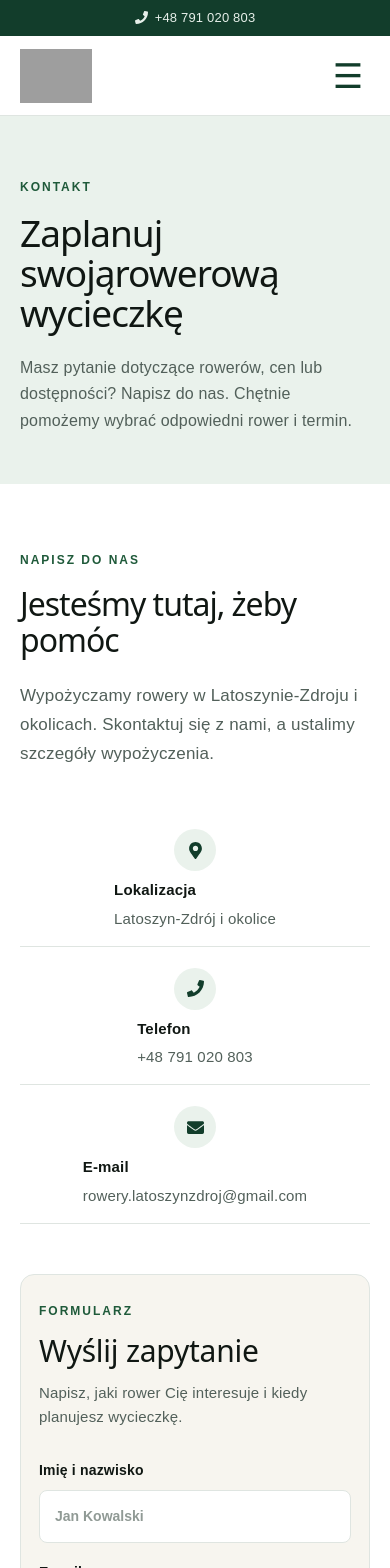
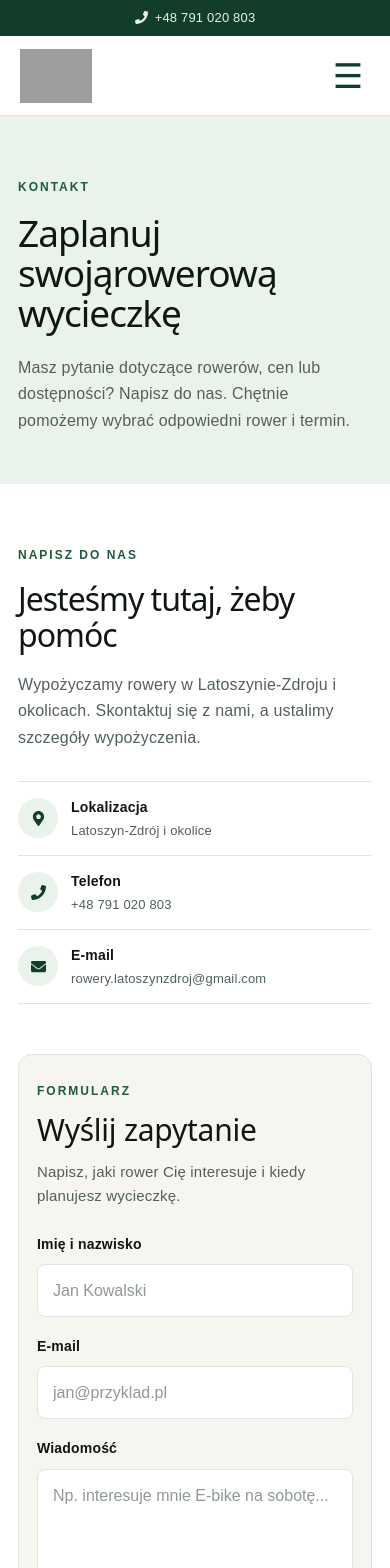
Before and after one commit to ruseksacred/wypozyczalnia_rowerow, a React (Vite) app in the folder frontend/: page /kontakt in a window 390 px wide. Shown: the top 1568 px of the page. Built offline with nearby package versions, Linux system fonts and the light colour scheme; grey boxes are pictures that could not be loaded.

Commit message:
fix contact page

```diff
--- a/frontend/src/App.css
+++ b/frontend/src/App.css
@@ -250,149 +250,7 @@ nav {
         margin-top: 25px;
         text-decoration: none;
     }
-/* CONTACT PAGE */
 
-.contact-page {
-    background: #ffffff;
-}
-
-.contact-hero {
-    padding: 100px 8% 80px;
-    background: #f3f4f6;
-}
-
-    .contact-hero > div {
-        max-width: 850px;
-    }
-
-.contact-label {
-    margin-bottom: 15px;
-    font-size: 13px;
-    font-weight: 700;
-    letter-spacing: 2px;
-    text-transform: uppercase;
-}
-
-.contact-hero h1 {
-    margin: 0 0 25px;
-    font-size: 58px;
-    line-height: 1.08;
-}
-
-.contact-intro {
-    max-width: 650px;
-    margin: 0;
-    font-size: 19px;
-    line-height: 1.7;
-}
-
-.contact-content {
-    max-width: 1200px;
-    margin: 0 auto;
-    padding: 100px 8%;
-    display: grid;
-    grid-template-columns: 1fr 1.1fr;
-    gap: 100px;
-}
-
-.contact-info h2,
-.contact-form-wrapper h2 {
-    margin: 0 0 20px;
-    font-size: 36px;
-    line-height: 1.2;
-}
-
-.contact-info > p:not(.contact-label) {
-    max-width: 500px;
-    margin-bottom: 45px;
-    font-size: 17px;
-    line-height: 1.7;
-}
-
-.contact-details {
-    display: flex;
-    flex-direction: column;
-    gap: 25px;
-}
-
-    .contact-details div {
-        display: flex;
-        flex-direction: column;
-        gap: 7px;
-    }
-
-    .contact-details strong {
-        font-size: 16px;
-    }
-
-    .contact-details span {
-        color: #6b7280;
-    }
-
-.contact-form-wrapper {
-    padding: 40px;
-    background: var(--green-light);
-    border: 1px solid var(--border);
-    border-radius: 16px;
-}
-
-.contact-form {
-    display: flex;
-    flex-direction: column;
-    gap: 22px;
-}
-
-    .contact-form label {
-        display: flex;
-        flex-direction: column;
-        gap: 9px;
-        color: var(--text-dark);
-        font-size: 14px;
-        font-weight: 600;
-    }
-
-    .contact-form input,
-    .contact-form textarea {
-        width: 100%;
-        padding: 15px 16px;
-        background: #ffffff;
-        border: 1px solid var(--border);
-        border-radius: 8px;
-        color: var(--text-dark);
-        font-family: inherit;
-        font-size: 15px;
-        outline: none;
-        transition: 0.2s ease;
-    }
-
-        .contact-form input:focus,
-        .contact-form textarea:focus {
-            border-color: var(--green);
-            box-shadow: 0 0 0 3px rgba(31, 90, 58, 0.10);
-        }
-
-    .contact-form textarea {
-        min-height: 150px;
-        resize: vertical;
-    }
-
-    .contact-form button {
-        align-self: flex-start;
-        padding: 15px 28px;
-        border: none;
-        border-radius: 8px;
-        background: var(--green-dark);
-        color: #ffffff;
-        font-size: 15px;
-        font-weight: 600;
-        cursor: pointer;
-        transition: 0.2s ease;
-    }
-
-        .contact-form button:hover {
-            background: var(--green);
-            transform: translateY(-2px);
-        }
 
 /* FOOTER */
 
--- a/frontend/src/pages/ContactPage/Contact.css
+++ b/frontend/src/pages/ContactPage/Contact.css
@@ -48,7 +48,7 @@
 
 
 /* =========================
-   CONTENT
+   MAIN CONTENT
 ========================= */
 
 .contact-content {
@@ -65,6 +65,10 @@
 /* =========================
    CONTACT INFO
 ========================= */
+
+.contact-info {
+    min-width: 0;
+}
 
     .contact-info h2 {
         max-width: 500px;
@@ -85,31 +89,37 @@
 
 
 /* =========================
-   DETAILS
+   CONTACT DETAILS
 ========================= */
 
 .contact-details {
-    margin-top: 45px;
+    width: 100%;
+    margin-top: 42px;
     display: flex;
     flex-direction: column;
-    gap: 18px;
+    gap: 0;
+    border-top: 1px solid var(--border);
 }
 
 .contact-detail {
-    padding: 18px 0;
-    display: flex;
+    width: 100%;
+    min-height: 82px;
+    padding: 16px 0;
+    display: grid;
+    grid-template-columns: 48px minmax(0, 1fr);
     align-items: center;
-    gap: 18px;
+    column-gap: 18px;
     border-bottom: 1px solid var(--border);
+    text-align: left;
 }
 
 .contact-detail-icon {
-    width: 46px;
-    height: 46px;
-    flex-shrink: 0;
+    width: 48px;
+    height: 48px;
     display: flex;
     align-items: center;
     justify-content: center;
+    justify-self: start;
     border-radius: 50%;
     background: var(--green-light);
     color: var(--green-dark);
@@ -120,20 +130,32 @@
     min-width: 0;
     display: flex;
     flex-direction: column;
+    align-items: flex-start;
     gap: 5px;
+    text-align: left;
 }
 
 .contact-detail strong {
+    display: block;
     color: var(--text-dark);
     font-size: 15px;
+    font-weight: 700;
 }
 
 .contact-detail span,
 .contact-detail a {
+    display: block;
+    max-width: 100%;
     color: var(--text-muted);
     font-size: 15px;
+    line-height: 1.45;
+    text-align: left;
     text-decoration: none;
     overflow-wrap: anywhere;
+}
+
+.contact-detail a {
+    transition: color 0.2s ease;
 }
 
     .contact-detail a:hover {
@@ -146,6 +168,7 @@
 ========================= */
 
 .contact-form-wrapper {
+    min-width: 0;
     padding: 42px;
     background: var(--background-warm);
     border: 1px solid var(--border);
@@ -164,6 +187,7 @@
     margin: 0 0 12px;
     color: var(--text-dark);
     font-size: 34px;
+    line-height: 1.15;
 }
 
 .contact-form-description {
@@ -179,12 +203,14 @@
 ========================= */
 
 .contact-form {
+    width: 100%;
     display: flex;
     flex-direction: column;
     gap: 22px;
 }
 
     .contact-form label {
+        width: 100%;
         display: flex;
         flex-direction: column;
         gap: 8px;
@@ -258,11 +284,12 @@
     margin: 18px 0 0;
     color: var(--text-muted);
     font-size: 12px;
+    line-height: 1.5;
 }
 
 
 /* =========================
-   MAP
+   MAP SECTION
 ========================= */
 
 .contact-map-section {
@@ -282,6 +309,7 @@
         color: var(--text-dark);
         font-size: clamp(34px, 4vw, 48px);
         line-height: 1.1;
+        letter-spacing: -1px;
     }
 
 .contact-map {
@@ -290,8 +318,8 @@
     height: 450px;
     margin: 0 auto;
     overflow: hidden;
+    border: 1px solid var(--border);
     border-radius: 18px;
-    border: 1px solid var(--border);
 }
 
     .contact-map iframe {
@@ -319,10 +347,12 @@
     }
 
     .contact-info {
-        max-width: 650px;
+        width: 100%;
+        max-width: 700px;
     }
 
     .contact-form-wrapper {
+        width: 100%;
         max-width: 700px;
     }
 
@@ -353,6 +383,7 @@
         margin-bottom: 22px;
         font-size: 40px;
         line-height: 1.08;
+        letter-spacing: -1px;
     }
 
         .contact-hero h1 br {
@@ -365,43 +396,84 @@
     }
 
 
-    /* CONTENT */
+    /* MAIN CONTENT */
 
     .contact-content {
-        padding: 65px 20px;
+        padding: 60px 20px 65px;
         gap: 50px;
     }
 
+    .contact-info {
+        width: 100%;
+        max-width: none;
+    }
+
         .contact-info h2 {
+            margin-bottom: 20px;
             font-size: 36px;
+            line-height: 1.1;
         }
 
     .contact-description {
+        max-width: none;
+        font-size: 16px;
+        line-height: 1.65;
+    }
+
+
+    /* CONTACT DETAILS */
+
+    .contact-details {
+        width: 100%;
+        margin-top: 30px;
+        gap: 0;
+    }
+
+    .contact-detail {
+        width: 100%;
+        min-height: 74px;
+        padding: 14px 0;
+        display: grid;
+        grid-template-columns: 44px minmax(0, 1fr);
+        align-items: center;
+        column-gap: 15px;
+        text-align: left;
+    }
+
+    .contact-detail-icon {
+        width: 44px;
+        height: 44px;
+        justify-self: start;
         font-size: 16px;
     }
 
-
-    /* DETAILS */
-
-    .contact-details {
-        margin-top: 32px;
-        gap: 5px;
+    .contact-detail > div:last-child {
+        min-width: 0;
+        display: flex;
+        flex-direction: column;
+        align-items: flex-start;
+        gap: 3px;
+        text-align: left;
     }
 
-    .contact-detail {
-        padding: 16px 0;
-        gap: 14px;
+    .contact-detail strong {
+        font-size: 14px;
     }
 
-    .contact-detail-icon {
-        width: 42px;
-        height: 42px;
+    .contact-detail span,
+    .contact-detail a {
+        width: 100%;
+        font-size: 14px;
+        line-height: 1.4;
+        text-align: left;
     }
 
 
     /* FORM */
 
     .contact-form-wrapper {
+        width: 100%;
+        max-width: none;
         padding: 28px 22px;
         border-radius: 14px;
     }
@@ -410,12 +482,17 @@
             font-size: 30px;
         }
 
+    .contact-form-description {
+        margin-bottom: 25px;
+    }
+
     .contact-form {
         gap: 18px;
     }
 
         .contact-form button {
             width: 100%;
+            align-self: stretch;
         }
 
 
@@ -446,16 +523,47 @@
 
 @media (max-width: 400px) {
 
+    .contact-hero {
+        padding-left: 18px;
+        padding-right: 18px;
+    }
+
         .contact-hero h1 {
             font-size: 37px;
+        }
+
+    .contact-content {
+        padding-left: 18px;
+        padding-right: 18px;
     }
 
     .contact-info h2 {
         font-size: 32px;
     }
 
+    .contact-detail {
+        grid-template-columns: 40px minmax(0, 1fr);
+        column-gap: 13px;
+    }
+
+    .contact-detail-icon {
+        width: 40px;
+        height: 40px;
+        font-size: 15px;
+    }
+
+    .contact-detail span,
+    .contact-detail a {
+        font-size: 13px;
+    }
+
     .contact-form-wrapper {
         padding: 25px 18px;
+    }
+
+    .contact-map-section {
+        padding-left: 18px;
+        padding-right: 18px;
     }
 
     .contact-map {
```
Lines whose indentation alone changed are shown as unchanged.
